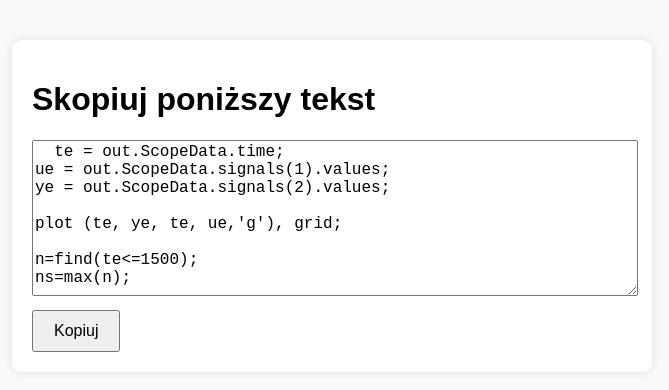
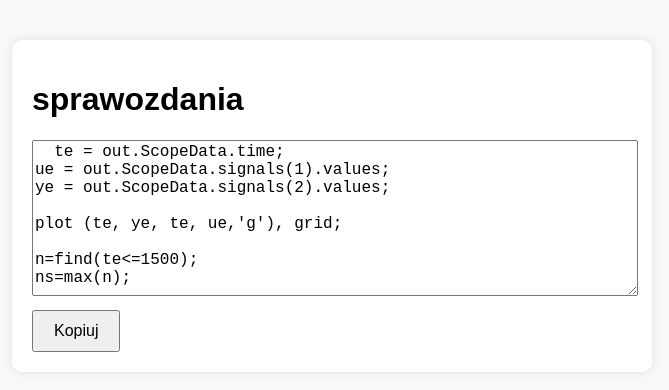
Before and after one commit to wojtekautomat/automat, a plain HTML site: page index.html in a window 1280 px wide. Shown: the whole page, without its empty margins (308-977 px from the left). Drawn offline with Linux system fonts and the light colour scheme.

Commit message:
Update index.html

```diff
--- a/index.html
+++ b/index.html
@@ -3,7 +3,7 @@
 <html lang="pl">
 <head>
   <meta charset="UTF-8">
-  <title>Tekst do skopiowania</title>
+  <title>automatyka.kia</title>
   <style>
     body {
       font-family: Arial, sans-serif;
@@ -33,7 +33,7 @@
 </head>
 <body>
   <div class="box">
-    <h1>Skopiuj poniższy tekst</h1>
+    <h1>sprawozdania</h1>
     <textarea id="tekst" readonly>
   te = out.ScopeData.time;
 ue = out.ScopeData.signals(1).values;
```
